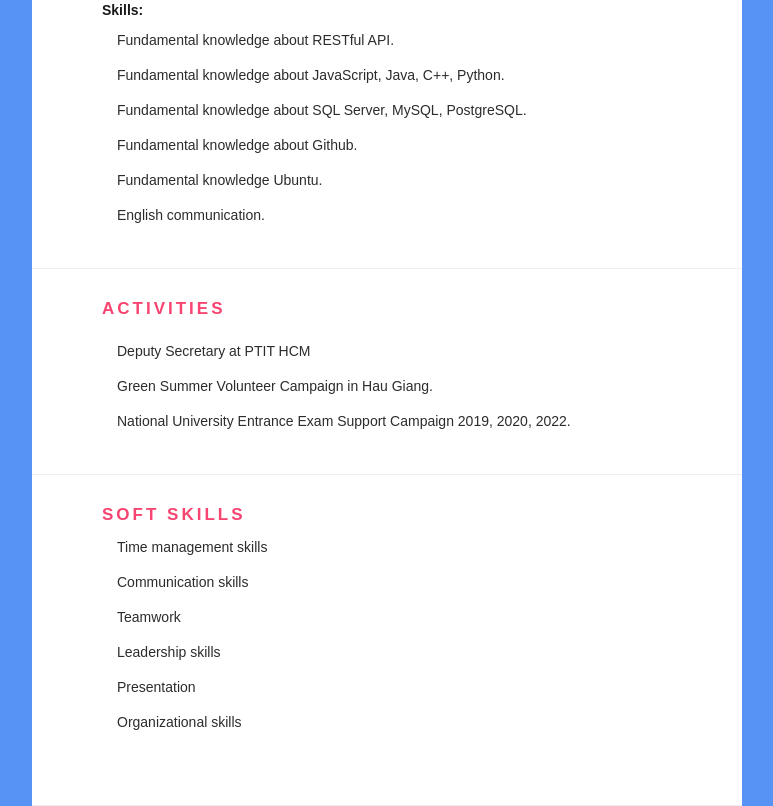
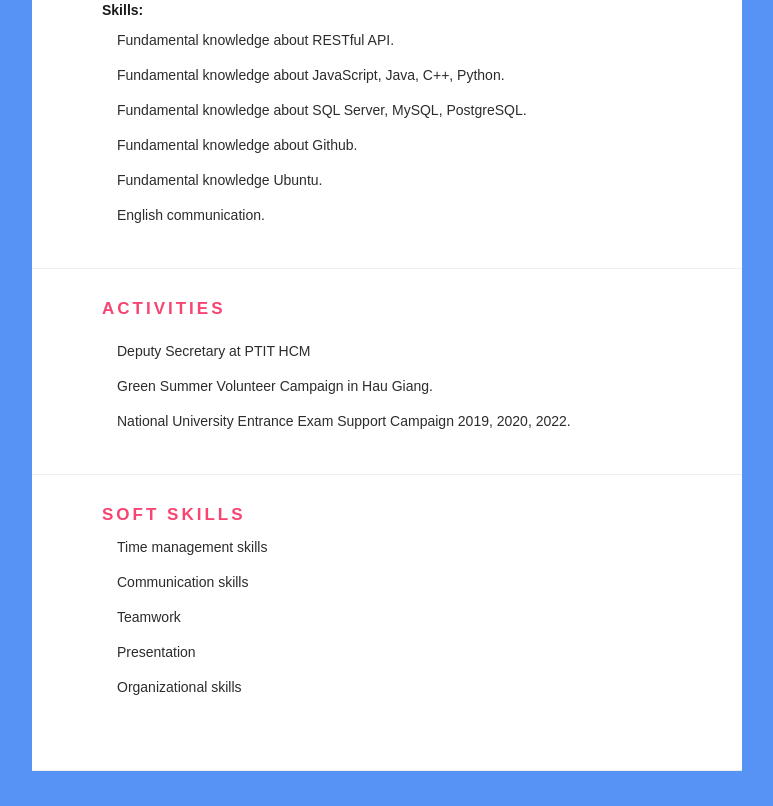
Before and after one commit to thanhchuong01/thanhchuong01.github.io, a website: page index.html in a window 1280 px wide. Shown: the part 1084-1890 px from the top of the page, without its empty margins (398-1171 px from the left). After the commit the page ends 1855 px from the top, so only its background shows below. Drawn offline with Linux system fonts and the light colour scheme; files whose address does not match are found by name.

Commit message:
Update index.html

```diff
--- a/index.html
+++ b/index.html
@@ -413,7 +413,7 @@
                     <p>Time management skills </p>
                     <p>Communication skills</p>
                     <p>Teamwork </p>
-                    <p>Leadership skills</p>
+<!--                     <p>Leadership skills</p> -->
                     <p>Presentation</p>
                     <p>Organizational skills</p>
                 </div>
```
